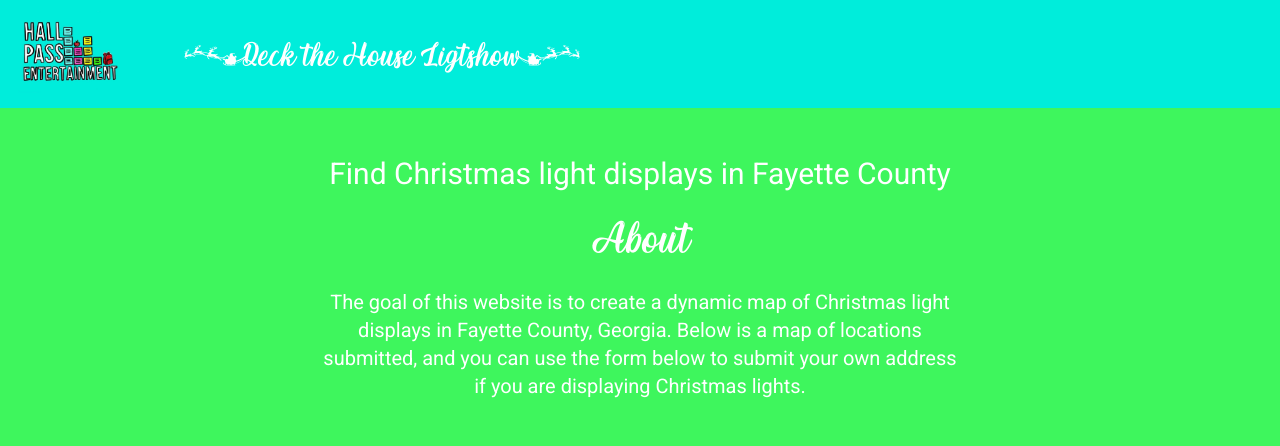
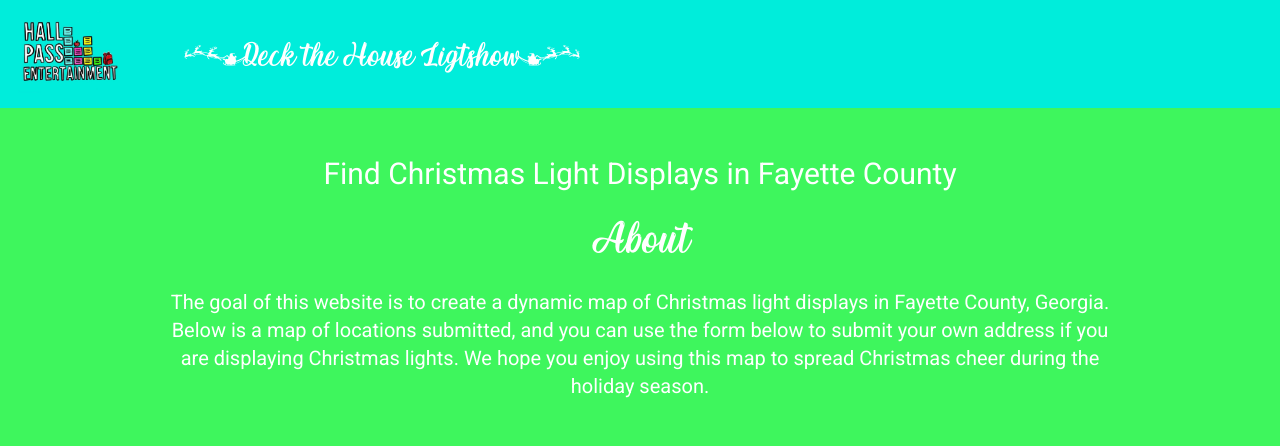
Before and after one commit to Johnodon-com/deckthehouse, a plain HTML site: page index.html in a window 1280 px wide. Shown: the top 446 px of the page. Drawn offline with nearby package versions, Linux system fonts and the light colour scheme; a web font is replaced by a local one.

Commit message:
Update index.html

```diff
--- a/index.html
+++ b/index.html
@@ -37,10 +37,10 @@
         <h1 class="text-white sm:text-2xl md:text-4xl text-5xl pl-16 align-middle font-christmas-squad">(Deck the House Ligtshow)</h1>
     </header>
     <div id="hero-about" class="pb-12 pt-12 bg-green-hpe text-center align-middle">
-        <div id="about-text" class="text-center w-1/2 m-auto">
-            <h1 class="text-white font-roboto text-3xl pb-6">Find Christmas light displays in Fayette County</h1>
+        <div id="about-text" class="text-center w-3/4 m-auto">
+            <h1 class="text-white font-roboto text-3xl pb-6">Find Christmas Light Displays in Fayette County</h1>
             <h1 class="text-white font-christmas-squad text-5xl">About</h1> <br />
-            <p class="text-white font-roboto text-xl">The goal of this website is to create a dynamic map of Christmas light displays in Fayette County, Georgia. Below is a map of locations submitted, and you can use the form below to submit your own address if you are displaying Christmas lights.</p>
+            <p class="text-white font-roboto text-xl">The goal of this website is to create a dynamic map of Christmas light displays in Fayette County, Georgia. Below is a map of locations submitted, and you can use the form below to submit your own address if you are displaying Christmas lights. We hope you enjoy using this map to spread Christmas cheer during the holiday season.</p>
         </div>
     </div>
     <iframe src="https://www.google.com/maps/d/embed?mid=1dcf0mPdMzrogXI1rxxTr7gZEHNvCGePg" width="100%" height="480"></iframe>
@@ -51,7 +51,7 @@
     </div>
     <footer class="bg-hpe text-center pt-12 pb-12 relative font-roboto">
         <a href="https://www.communityforcreativity.org"  target="_blank"><img src="cfc.png" alt="Hall Pass Entertainment" class="block relative m-auto md:absolute ml-12 -mt-6 w-24 md:w-32"></a>
-        <div class="w-3/4">
+        <div class="w-3/4 ml-auto mr-auto">
             <p class="text-white">Copyright &copy; <a href="https://www.johnodon.com" class="text-white" target="_blank"><strong>John Bostick</strong></a> 2021. All rights reserved.<br />Content created with the help of the RSMS <a href="https://communityforcreativity.org" target="_blank"><strong>Community for Creativity</strong></a> program and distributed through Hall Pass Entertainment.<br />If you would like to have your address removed from this website, please send an email to <a class="text-white" href="mailto:john.bostick@johnodon.com" target="_blank"><strong>john.bostick@johnodon.com</strong></a><br />Disclamer: The addresses submitted on this site have not been independently verified by Fayette County Public Schools. Residents choosing to use this map to aid in their Christmas light viewing do so at their own risk.</p>
         </div>
         </footer>
```
